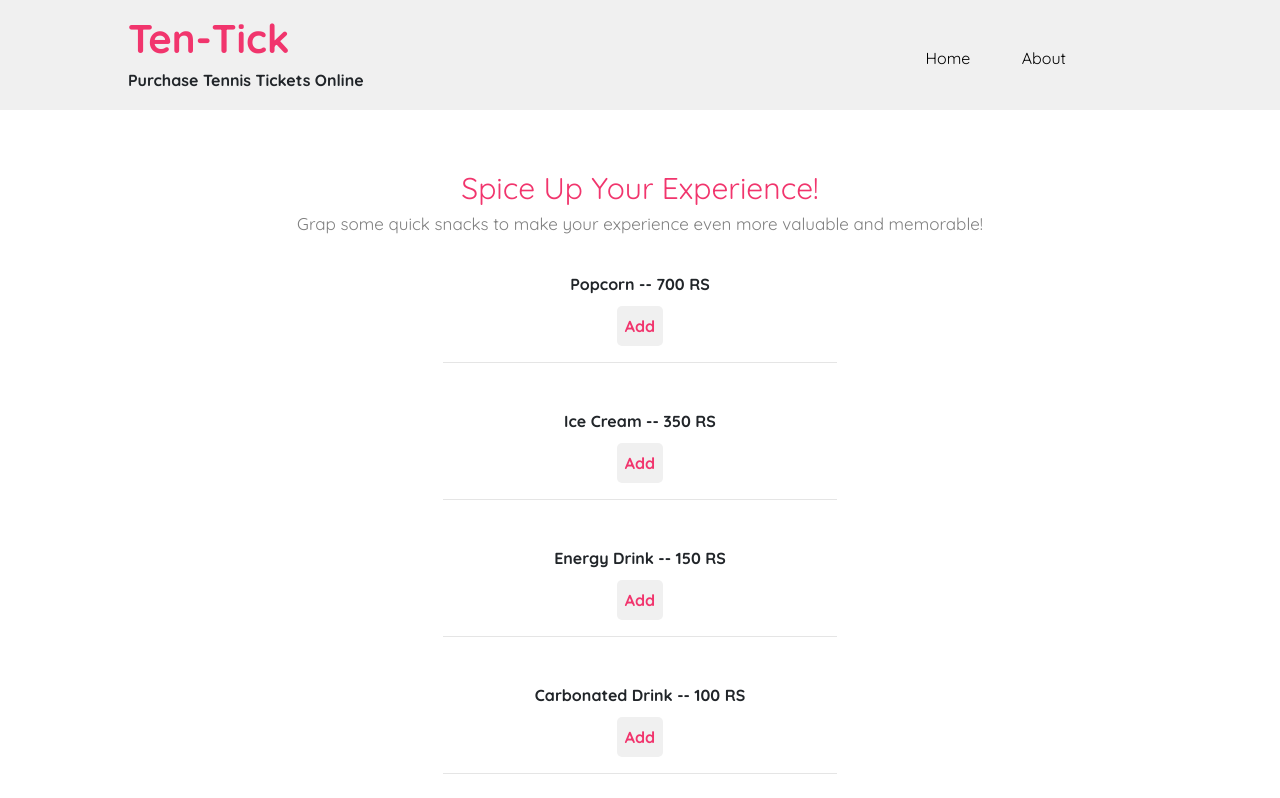
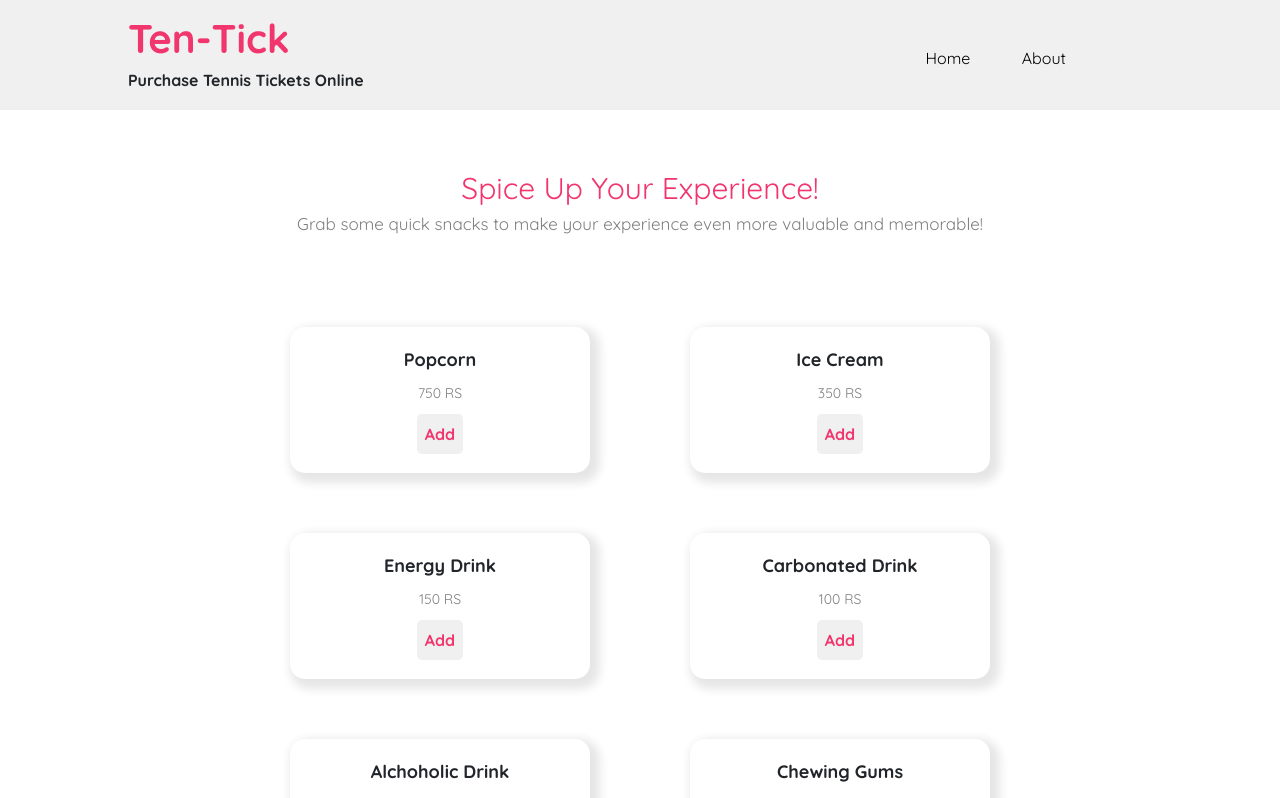
Before and after one commit to hafizk9990/ten-tick, a React (Create React App) app: page /extras/1 in a window 1280 px wide. Shown: the top 798 px of the page. Built offline with nearby package versions, Linux system fonts and the light colour scheme.

Commit message:
Extras layout made very amazing!

```diff
--- a/src/Extras.js
+++ b/src/Extras.js
@@ -1,4 +1,4 @@
-import { Done } from '@material-ui/icons'
+import ExtrasCard from './ExtrasCard'
 
 import { useState } from 'react'
 import { useParams, Link } from "react-router-dom"
@@ -10,26 +10,25 @@ const Extras = () => {
   let totalTicks = dataObject.ticks;
 
   let extrasArray = [
-    {key: 'Popcorn -- 700 RS', value: false},
-    {key: 'Ice Cream -- 350 RS', value: false},
-    {key: 'Energy Drink -- 150 RS', value: false},
-    {key: 'Carbonated Drink -- 100 RS', value: false},
-    {key: 'Alchoholic Drink -- 5000 RS', value: false},
-    {key: 'Chewing Gums -- 50RS', value: false},
-    {key: 'Juice & Chips -- 250 RS ', value: false}
+    {key: 'Popcorn', price: '750 RS', value: false},
+    {key: 'Ice Cream', price: '350 RS', value: false},
+    {key: 'Energy Drink', price: '150 RS', value: false},
+    {key: 'Carbonated Drink', price: '100 RS', value: false},
+    {key: 'Alchoholic Drink', price: '5000 RS', value: false},
+    {key: 'Chewing Gums', price: '50 RS', value: false},
+    {key: 'Juice & Chips ', price: '250 RS', value: false}
   ];
+
   const [extras, setExtras] = useState( extrasArray );
   let displayArray = [];
 
   const HandleClick = (index) => {
-    console.log(index);
-
     setExtras( (previousState) => {
-      let selectedItem = { key: previousState[index].key, value: !previousState[index].value };
+      let selectedItem = { key: previousState[index].key, price: previousState[index].price, value: !previousState[index].value };
       var newState = [
         ...previousState.slice(0, index),
         selectedItem,
-        ...previousState.slice(index + 1, extrasArray.length - 1)
+        ...previousState.slice(index + 1, extrasArray.length)
       ]
       console.log(newState);
       return newState;
@@ -42,29 +41,22 @@ const Extras = () => {
         extras.map( (data, index) => {
           if (data.value) {
             return(
-              <div key = { index } className = 'item'>
-                <div className = "item-name">
-                  { data.key }
-                </div>
-                <div>
-                  <button className = "item-added extras-buttons" onClick = { () => HandleClick(index) }> Added </button> &nbsp;
-                  <Done style = {{ 'color': 'green '}}/>
-                </div>
-                <hr />
-              </div>
+              <ExtrasCard
+                data = { data }
+                index = { index }
+                HandleClick = { HandleClick }
+                render = 'removeData'
+              />
             )
           }
           else {
             return(
-              <div key = { index } className = 'item'>
-                <div className = "item-name">
-                  { data.key }
-                </div>
-                <div>
-                  <button className = 'extras-buttons' onClick = { () => HandleClick(index) }> Add </button>
-                </div>
-                <hr className = "hr"/>
-              </div>
+              <ExtrasCard
+                data = { data }
+                index = { index }
+                HandleClick = { HandleClick }
+                render = 'addData'
+              />
             )
           }
         })
@@ -77,7 +69,7 @@ const Extras = () => {
       <div className = 'extras-heading'>
         Spice Up Your Experience!
         <p className = 'extras-description'>
-          Grap some quick snacks to make your experience even more valuable and memorable!
+          Grab some quick snacks to make your experience even more valuable and memorable!
         </p>
       </div>
       <div className = "display-area">
--- /dev/null
+++ b/src/ExtrasCard.js
@@ -0,0 +1,33 @@
+import { Done } from '@material-ui/icons'
+
+const ExtrasCard = ( {data, index, HandleClick, render} ) => {
+  if (render === 'removeData') {
+    return(
+      <div className = 'display-area' style = { {backgroundColor: 'white'} }>
+        <div key = { index } className = 'single-card-extras'>
+          <div className = "item-name"> { data.key } </div>
+          <div className = 'item-price'> { data.price } </div>
+          <div>
+            <Done style = {{ 'color': 'green '}}/>
+            <button className = "item-added extras-buttons" onClick = { () => HandleClick(index) }> Item Added </button>
+          </div>
+        </div>
+      </div>
+    );
+  }
+  else if (render === 'addData') {
+    return(
+      <div className = 'display-area'>
+        <div key = { index } className = 'single-card-extras' style = { {width: '100'} }>
+        <div className = "item-name"> { data.key } </div>
+        <div className = 'item-price'> { data.price } </div>
+          <div>
+            <button className = 'extras-buttons' onClick = { () => HandleClick(index) }> Add </button>
+          </div>
+        </div>
+      </div>
+    )
+  }
+}
+
+export default ExtrasCard
--- a/src/index.css
+++ b/src/index.css
@@ -80,7 +80,23 @@
     background-color: white;
 }
 
+.single-card-extras {
+    border: 1px solid transparent;
+    border-radius: 15px;
+    padding: 18px;
+    width: 300px;
+    transition: all 0.4s cubic-bezier(0.175, 0.889, 0, 1);
+    box-shadow: 5px 5px 10px 5px rgba(0, 0, 0, 0.1);
+    margin-top: 15px;
+    margin-bottom: 15px;
+    background-color: white;
+}
+
 .single-card:hover {
+    transform: scale(1.15, 1.15);
+}
+
+.single-card-extras:hover {
     transform: scale(1.15, 1.15);
 }
 
@@ -223,8 +239,12 @@ button:hover {
 }
 
 .display-area {
-    padding-left: 33%;
-    padding-right: 33%;
+    display: inline-block;
+    text-align: center;
+    padding-right: 50px;
+    padding-left: 50px;
+    padding-top: 30px;
+    padding-bottom: 30ps;
 }
 
 .item {
@@ -233,14 +253,23 @@ button:hover {
 }
 
 .item-name {
-    font-weight: bold;
+    font-weight: bolder;
+    text-align: center;
+    font-size: 18px;
+}
+
+.item-price {
+    font-weight: light;
+    color: gray;
     padding: 10px;
     text-align: center;
+    font-size: 14px;
 }
 
 .item-added {
-    /* background-color: green; */
     color: green;
+    background-color: transparent;
+    margin-left: -5px;
 }
 
 .item-added:hover {
@@ -257,4 +286,10 @@ button:hover {
     .navlinks a {
         display: none !important;
     }
+
+    .display-area {
+        display: inline-block;
+        text-align: center;
+        padding: 20px;
+    }
 }
```
